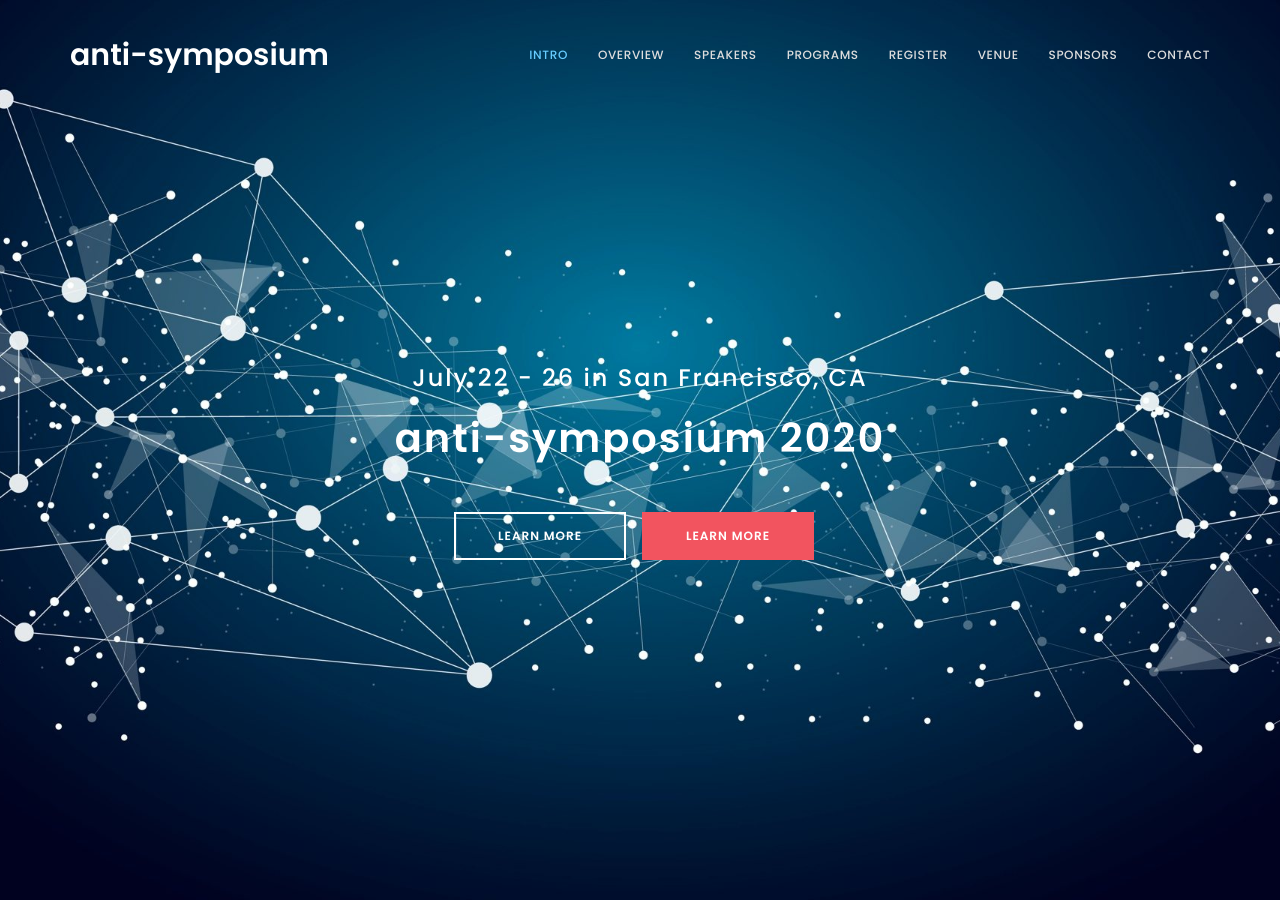
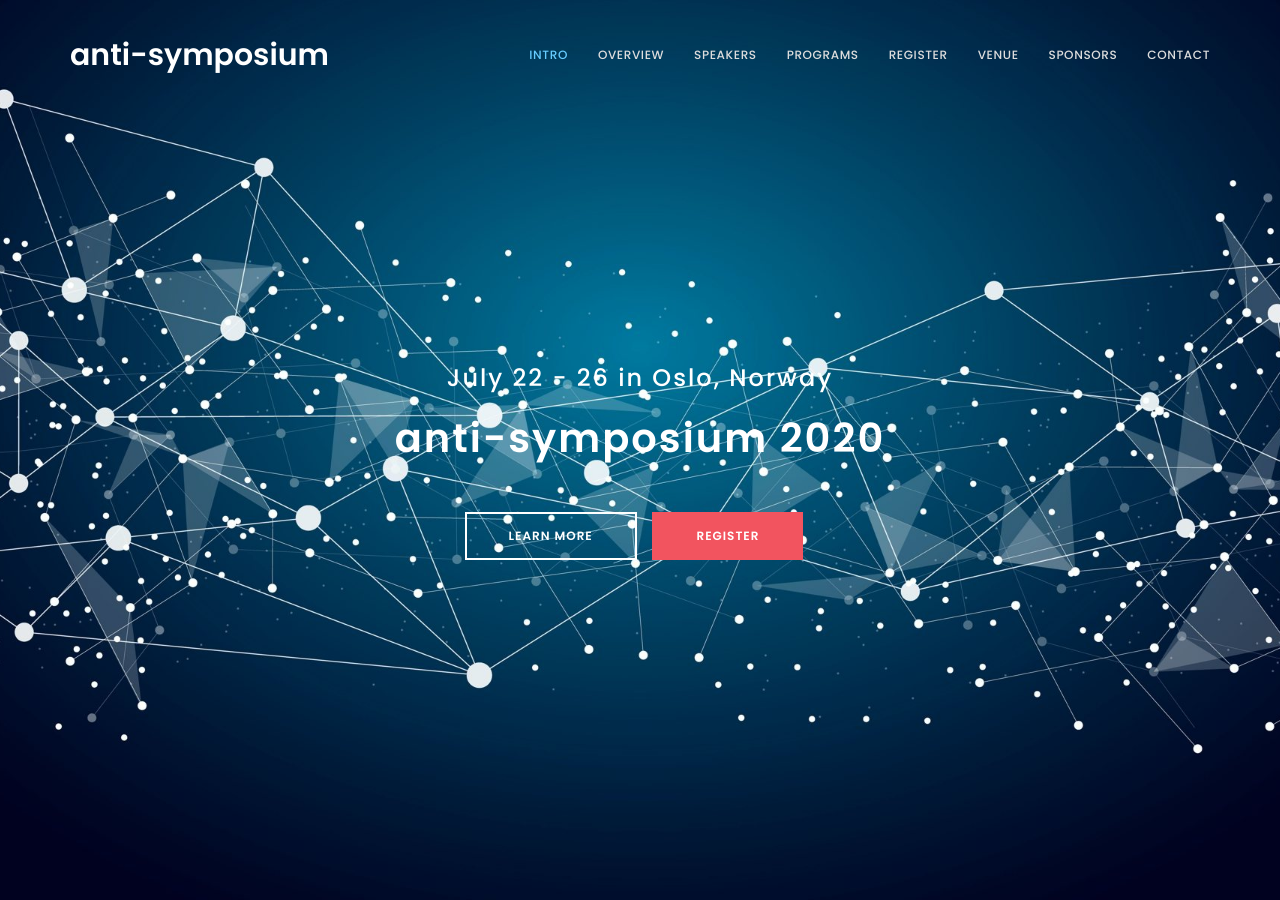
Before and after one commit to weremoose/jekyll_event_site, a Jekyll site: the page built from index.md, in a window 1280 px wide and 900 px high. Built offline with Jekyll 4.4.1, drawn with Linux system fonts in a browser that asks for light colours.

Commit message:
Test page variables in pages and create past events folder.

```diff
--- a/_config.yml
+++ b/_config.yml
@@ -7,9 +7,3 @@ author:
 twitter_username:
 github_username:
 facebook_username:
-
-# Intro Section
-intro_event_name: anti-symposium 2020
-intro_event_details: July 22 - 26 in San Francisco, CA
-intro_event_button_1: LEARN MORE
-intro_event_button_2: REGISTER
--- a/_includes/intro.html
+++ b/_includes/intro.html
@@ -5,10 +5,10 @@
 	<div class="container">
 		<div class="row">
 			<div class="col-md-12 col-sm-12">
-				<h3 class="wow bounceIn" data-wow-delay="0.9s">{{ site.intro_event_details }}</h3>
-				<h1 class="wow fadeInUp" data-wow-delay="1.6s">{{ site.intro_event_name }}</h1>
-				<a href="#overview" class="btn btn-lg btn-default smoothScroll wow fadeInUp hidden-xs" data-wow-delay="2.3s">{{ site.intro_event_button_1 }}</a>
-				<a href="#register" class="btn btn-lg btn-danger smoothScroll wow fadeInUp" data-wow-delay="2.3s">{{ site.intro_event_button_1 }}</a>
+				<h3 class="wow bounceIn" data-wow-delay="0.9s">{{ page.intro_event_details }}</h3>
+				<h1 class="wow fadeInUp" data-wow-delay="1.6s">{{ page.intro_event_name }}</h1>
+				<a href="#overview" class="btn btn-lg btn-default smoothScroll wow fadeInUp hidden-xs" data-wow-delay="2.3s">{{ page.intro_event_button_1 }}</a>
+				<a href="#register" class="btn btn-lg btn-danger smoothScroll wow fadeInUp" data-wow-delay="2.3s">{{ page.intro_event_button_2 }}</a>
 			</div>
 		</div>
 	</div>
--- a/index.html
+++ /dev/null
@@ -1,3 +0,0 @@
----
-layout: default
----
--- /dev/null
+++ b/index.md
@@ -0,0 +1,9 @@
+---
+layout: default
+
+# Intro Section
+intro_event_name: anti-symposium 2020
+intro_event_details: July 22 - 26 in Oslo, Norway
+intro_event_button_1: LEARN MORE
+intro_event_button_2: REGISTER
+---
```
Also changed, not shown: past_events/2019.md (added, +9 -0 lines).
